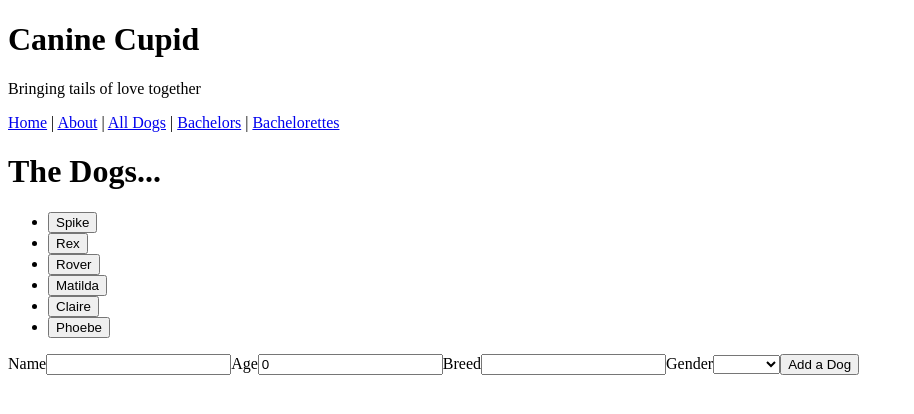
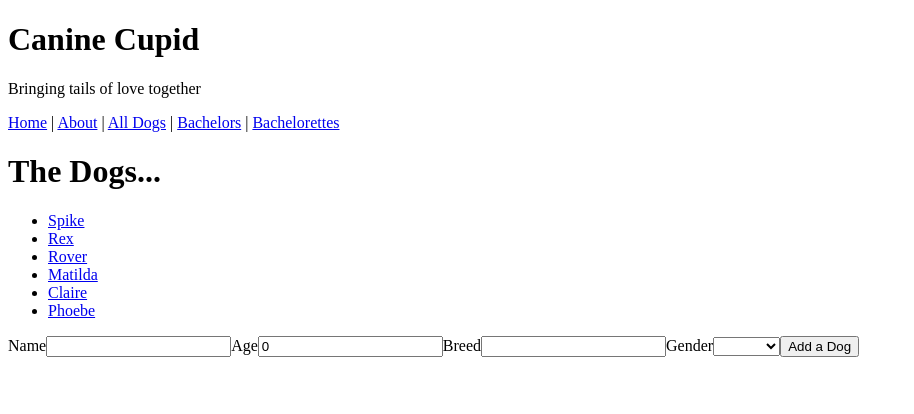
Before and after one commit to armullen/Project1, a Vue app: page /all-dogs in a window 1280 px wide. Shown: the top 414 px of the page, without its empty margins (0-914 px from the left). Built offline with nearby package versions, Linux system fonts and the light colour scheme.

Commit message:
router goes to correct id number, not showing info however

```diff
--- a/src/components/dogs.vue
+++ b/src/components/dogs.vue
@@ -2,10 +2,12 @@
 <template>
     <h1>{{ dogListTitle }}</h1>
     <ul>
-        <li v-for='dog in dogList' :key="dog.id" data-test="dogList" @click="navigateToDetailPage(dog.id)">
-            <button>
-                {{ dog.name }}
-            </button>
+        <li v-for='dog in dogList' :key="dog.id" data-test="dogList">
+
+        <router-link v-bind:to="{name: 'DetailPage', params: {id: dog.id}}">
+            {{ dog.name }}
+
+        </router-link>
 
         </li>
     </ul>
@@ -65,9 +67,6 @@ const dogList = computed(() => {
     return dogs.filter((dog: Dog) => { return !props.gender || dog.gender === props.gender } )
 });
 
-const navigateToDetailPage = (id: number) => {
-    router.push({ name: 'DetailPage', params: { id: id.toString() } })
-}
 
 function getNextId(): number {
 
--- a/src/views/DetailPage.vue
+++ b/src/views/DetailPage.vue
@@ -4,7 +4,7 @@
     <div>
         <h1>Detail Page</h1>
         <p>
-            {{ dog.name }}
+            {{ dogs.name }}
         </p>
     </div>
 
@@ -16,16 +16,13 @@ import dogs from "../components/dogs.vue";
 
 const dog = {
     props: ['id', 'name'],
-    template: '<div>dog {{ id }}, {{name}} </div>',
+    template: '<div>dog {{ id }}, {{ name }} </div>',
 }
 
 const routes = [
     { path: '/:id', component: dog, props: true }
 ]
 
-
-
-
 </script>
 
 <style>
```
